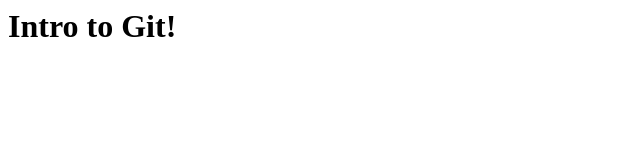
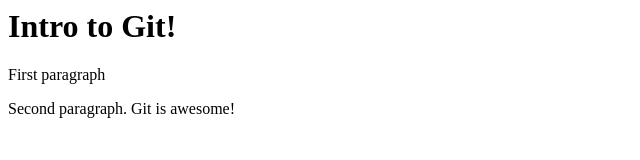
Before and after one commit to mlimberg/git_intro, a plain HTML site: page index.html in a window 1280 px wide. Shown: the whole page, without its empty margins (0-640 px from the left). Drawn offline with Linux system fonts and the light colour scheme.

Commit message:
Add second para added multiple paragraphs

```diff
--- a/index.html
+++ b/index.html
@@ -1 +1,4 @@
     <h1>Intro to Git!</h1>
+
+    <p>First paragraph</p>
+    <p>Second paragraph. Git is awesome!</p>
```
